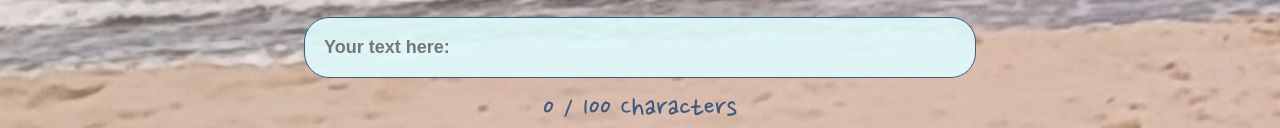
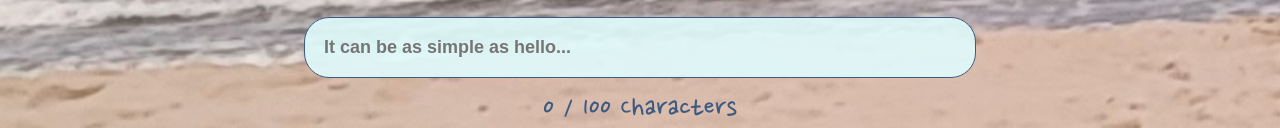
Before and after one commit to steven-packard/WeBubble, a website: page index.html in a window 1280 px wide. Shown: the part 197-325 px from the top of the page. Drawn offline with nearby package versions, Linux system fonts and the light colour scheme; no server answers.

Commit message:
Update index.html

```diff
--- a/index.html
+++ b/index.html
@@ -20,7 +20,7 @@
     </div>
 
 
-    <input id="messageInput" class="textbox" type="text" placeholder="Your text here:" maxlength="100">
+    <input id="messageInput" class="textbox" type="text" placeholder="It can be as simple as hello..." maxlength="100">
     <p id="charCount" class="char-counter">0 / 100 Characters</p>
 
     <div class="button-container">
```
